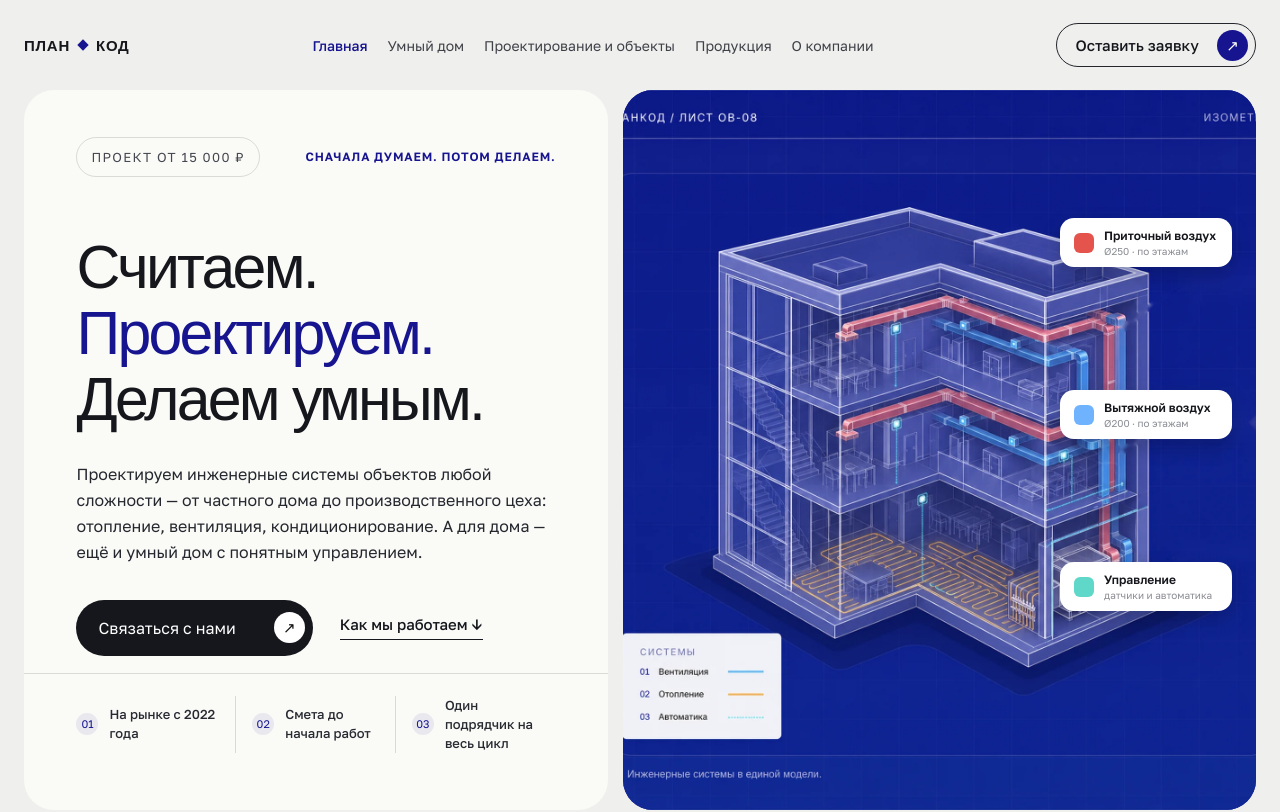
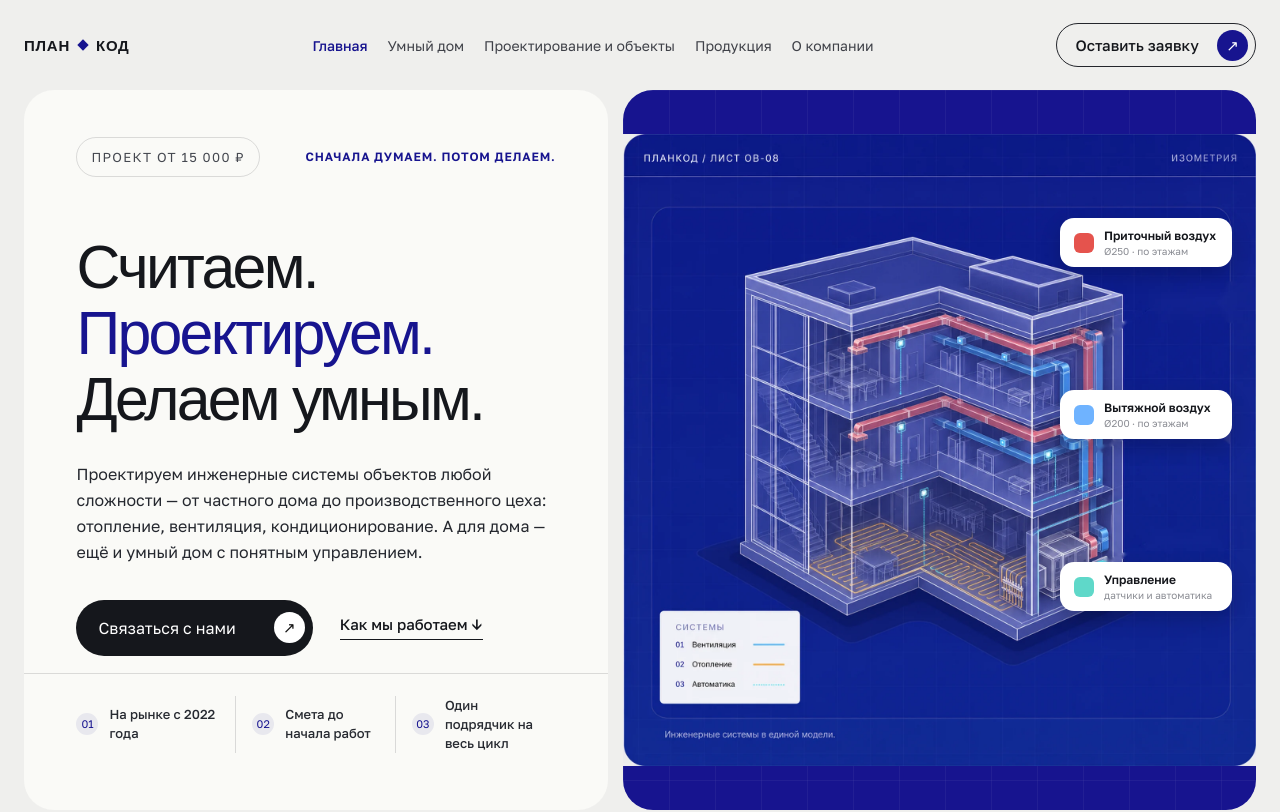
Before and after one commit to PUPI499/plankod-site, a Next.js app: page / in a window 1280 px wide. Shown: the top 812 px of the page. Built offline with nearby package versions, Linux system fonts and the light colour scheme; a web font is replaced by a local one.

Commit message:
hero: switch image to object-fit:contain so header/legend/caption text baked into the image never gets cropped on narrow viewports

```diff
--- a/app/globals.css
+++ b/app/globals.css
@@ -60,7 +60,7 @@ a { color:inherit; text-decoration:none; }
 .duct-badge i { flex:0 0 auto; width:20px; height:20px; border-radius:6px; background:#eceef4; }
 .duct-badge strong { display:block; font-size:12px; font-weight:600; color:var(--ink); line-height:1.25; }
 .duct-badge span { display:block; font-size:10px; color:#8a8c93; margin-top:2px; }
-.hero-system-image { position:absolute; inset:0; z-index:1; width:100%; height:100%; object-fit:cover; display:block; }
+.hero-system-image { position:absolute; inset:0; z-index:1; width:100%; height:100%; object-fit:contain; display:block; }
 
 .equipment-preview { padding:118px 0 130px; }
 .section-head { display:grid; grid-template-columns:.45fr 1.55fr; align-items:start; margin-bottom:58px; }
```
